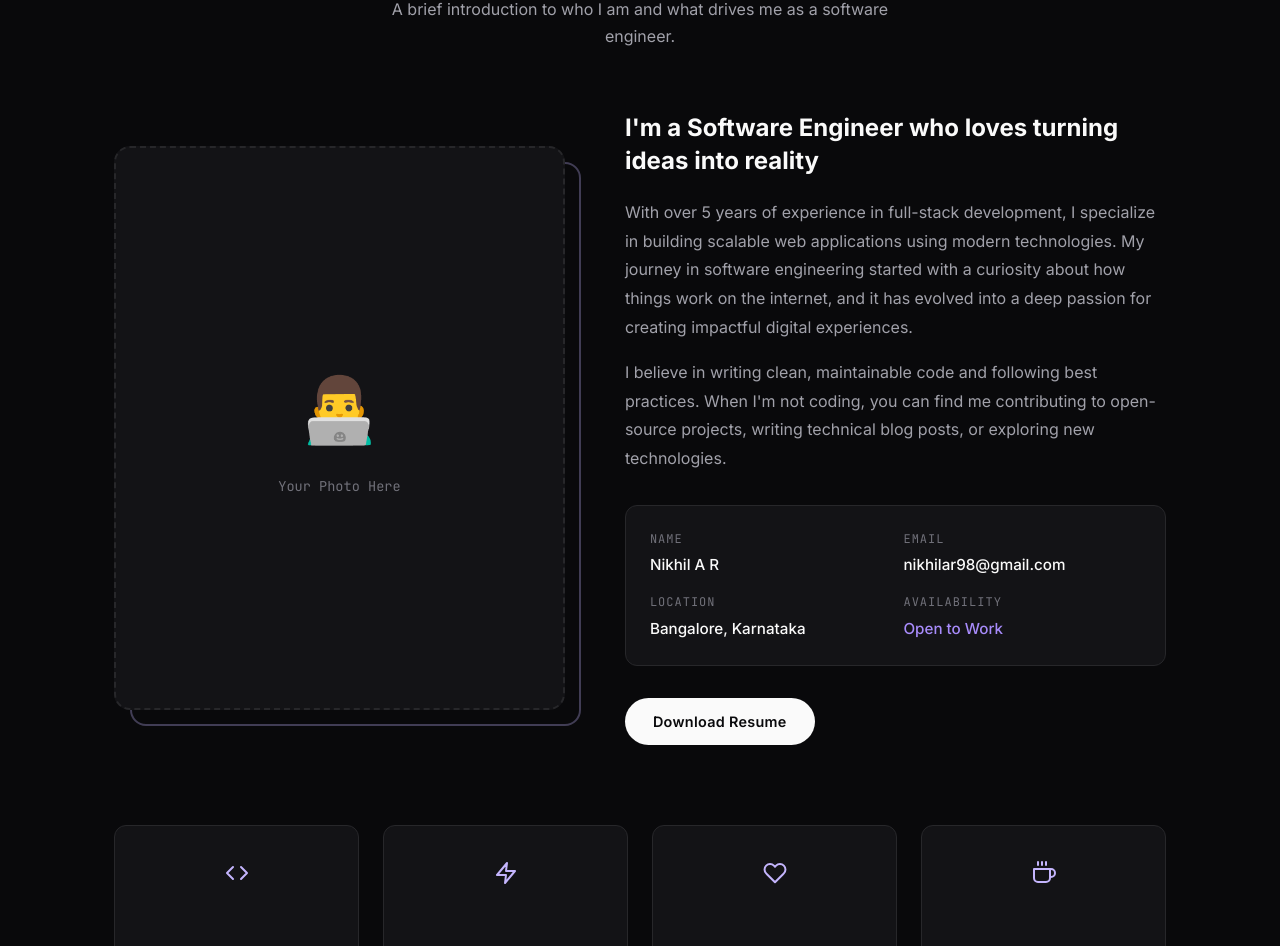
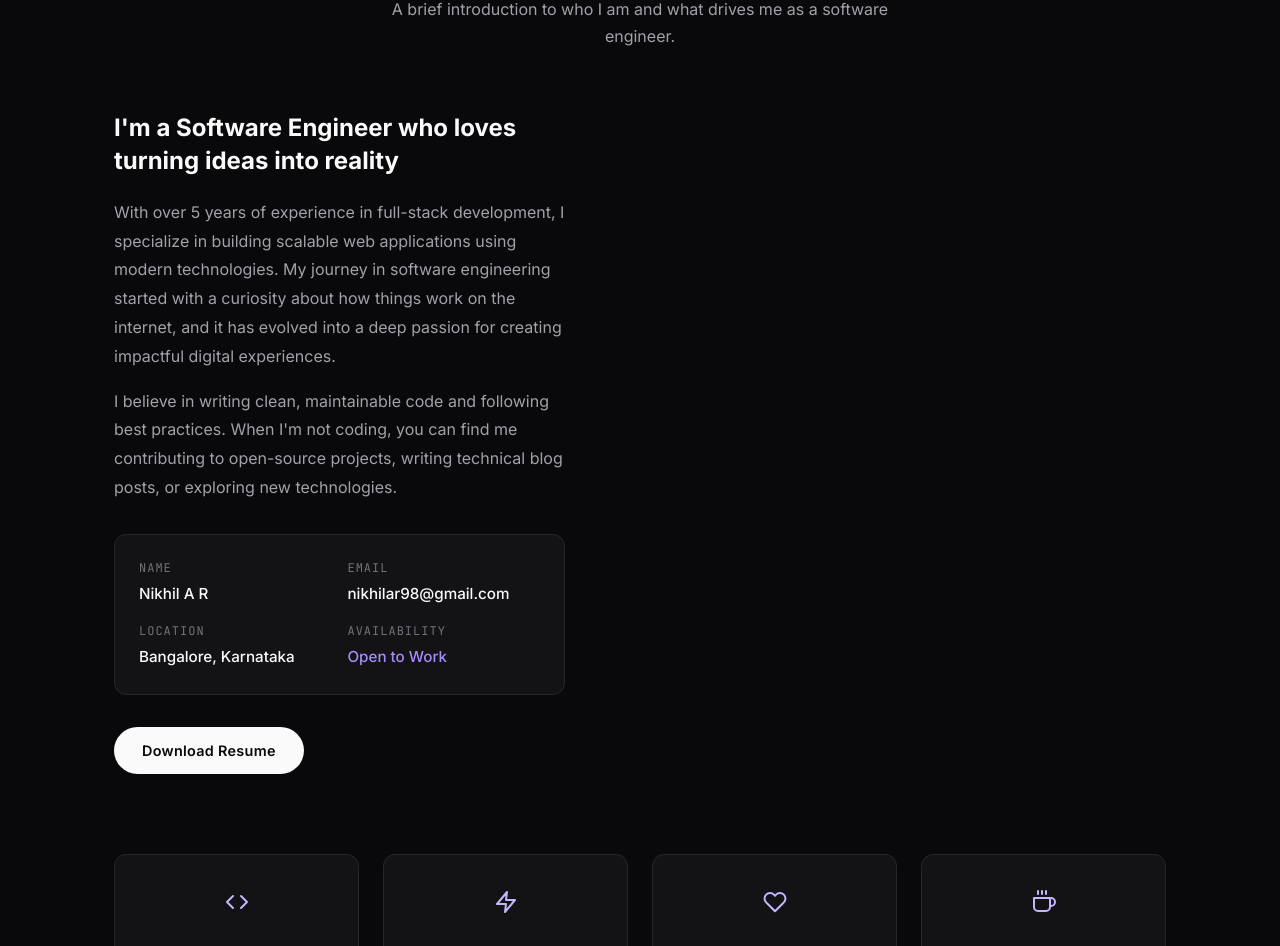
Before and after one commit to nikhilar98/portfolio, a React (Vite) app: page / in a window 1280 px wide. Shown: the part 1053-1999 px from the top of the page. Built offline with nearby package versions, Linux system fonts and the light colour scheme.

Commit message:
refactor: remove unused image section from About component

```diff
--- a/src/components/About/About.jsx
+++ b/src/components/About/About.jsx
@@ -23,16 +23,6 @@ const About = () => {
         </div>
 
         <div className="about__grid">
-          <div className="about__image-wrapper">
-            <div className="about__image-card">
-              <div className="about__image-placeholder">
-                <span className="about__image-emoji">👨‍💻</span>
-                <span className="about__image-label">Your Photo Here</span>
-              </div>
-              <div className="about__image-decoration" />
-            </div>
-          </div>
-
           <div className="about__content">
             <h3 className="about__heading">
               I'm a Software Engineer who loves turning ideas into reality
```
